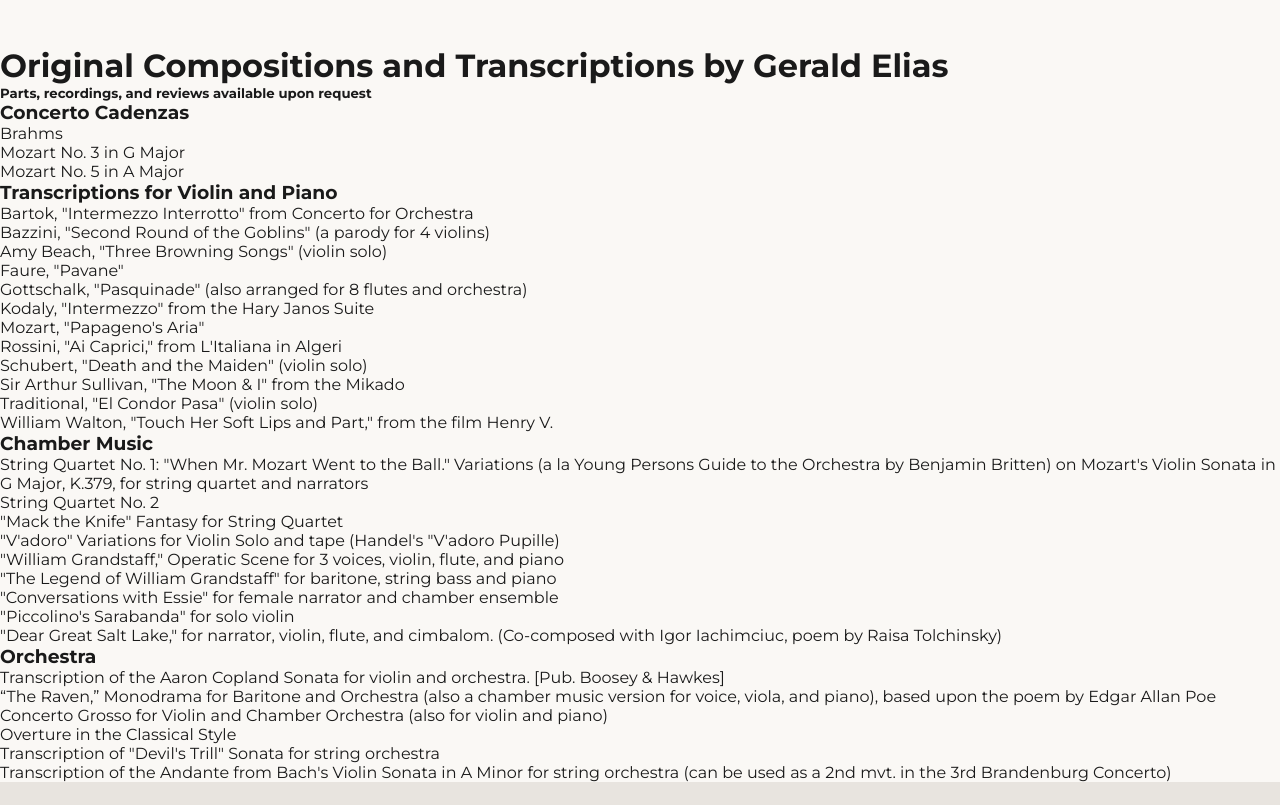
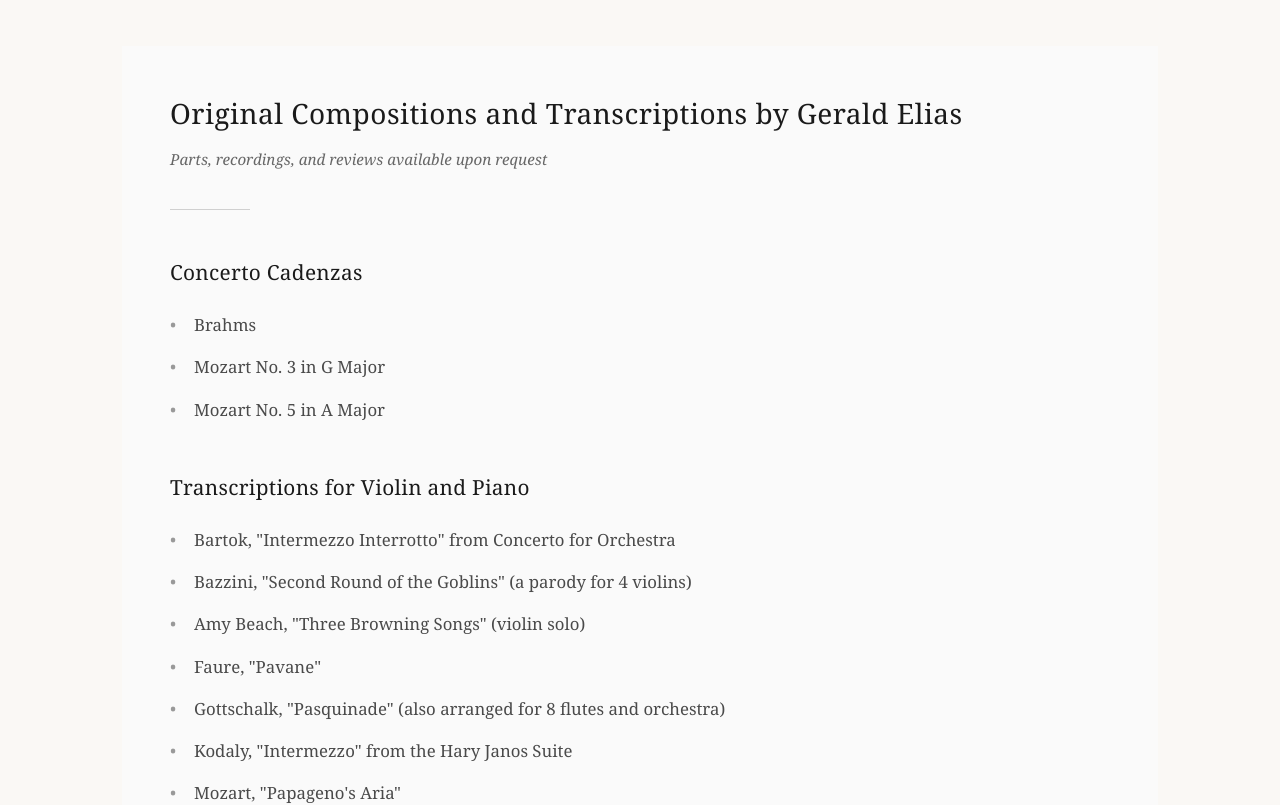
Before and after one commit to konstantinstanmeyer/gerald-elias-new, a Next.js app: page /composing in a window 1280 px wide. Shown: the part 562-1367 px from the top of the page. Built offline with nearby package versions, Linux system fonts and the light colour scheme; a web font is replaced by a local one.

Commit message:
composition page css + jsx modernization

```diff
--- a/app/composing/page.js
+++ b/app/composing/page.js
@@ -3,9 +3,10 @@
 
 export default function Composing(){
     return (
-        <div id="composing">
-            <Landing name="Composing" imageUrl="composing.jpeg" />
-            <div id="composing-content">
+        <main id="composing">
+            <Landing name="Composing" imageUrl="/composing.jpeg" />
+
+            <section id="composing-content">
                 <div className="composition-card">
                     <h1 className="composition-header">Original Compositions and Transcriptions by Gerald Elias</h1>
                     <h5>Parts, recordings, and reviews available upon request</h5>
@@ -14,41 +15,54 @@
                     <p>Brahms</p>
                     <p>Mozart No. 3 in G Major</p>
                     <p className="section-bottom">Mozart No. 5 in A Major</p>
-
                     <h3>Transcriptions for Violin and Piano</h3>
-                    <p>Bartok, &quot;Intermezzo Interrotto&quot; from Concerto for Orchestra</p>
-                    <p>Bazzini, &quot;Second Round of the Goblins&quot; (a parody for 4 violins)</p>
-                    <p>Amy Beach, "Three Browning Songs"  (violin solo)</p>
-                    <p>Faure, &quot;Pavane&quot;</p>
-                    <p>Gottschalk, &quot;Pasquinade&quot; (also arranged for 8 flutes and orchestra)</p>
-                    <p>Kodaly, &quot;Intermezzo&quot; from the Hary Janos Suite</p>
-                    <p>Mozart, &quot;Papageno&#39;s Aria&quot;</p>
-                    <p>Rossini, &quot;Ai Caprici,&quot; from L&#39;Italiana in Algeri</p>
-                    <p>Schubert, &quot;Death and the Maiden&quot; (violin solo)</p>
-                    <p>Sir Arthur Sullivan, &quot;The Moon &amp; I&quot; from the Mikado</p>
-                    <p>Traditional, &quot;El Condor Pasa&quot; (violin solo)</p>
-                    <p className="section-bottom">William Walton, &quot;Touch Her Soft Lips and Part,&quot; from the film Henry V.</p>
-
+                    <p>Bartok, "Intermezzo Interrotto" from Concerto for Orchestra</p>
+                    <p>Bazzini, "Second Round of the Goblins" (a parody for 4 violins)</p>
+                    <p>Amy Beach, "Three Browning Songs" (violin solo)</p>
+                    <p>Faure, "Pavane"</p>
+                    <p>Gottschalk, "Pasquinade" (also arranged for 8 flutes and orchestra)</p>
+                    <p>Kodaly, "Intermezzo" from the Hary Janos Suite</p>
+                    <p>Mozart, "Papageno's Aria"</p>
+                    <p>Rossini, "Ai Caprici," from L'Italiana in Algeri</p>
+                    <p>Schubert, "Death and the Maiden" (violin solo)</p>
+                    <p>Sir Arthur Sullivan, "The Moon & I" from the Mikado</p>
+                    <p>Traditional, "El Condor Pasa" (violin solo)</p>
+                    <p className="section-bottom">William Walton, "Touch Her Soft Lips and Part," from the film Henry V.</p>
                     <h3>Chamber Music</h3>
-                    <p>String Quartet No. 1: &quot;When Mr. Mozart Went to the Ball.&quot; Variations (a la Young Persons Guide to the Orchestra by Benjamin Britten) on Mozart&#39;s Violin Sonata in G Major, K.379, for string quartet and narrators</p>
+                    <p>
+                        String Quartet No. 1: "When Mr. Mozart Went to the Ball." Variations (a la
+                        Young Persons Guide to the Orchestra by Benjamin Britten) on Mozart's Violin
+                        Sonata in G Major, K.379, for string quartet and narrators
+                    </p>
                     <p>String Quartet No. 2</p>
-                    <p>&quot;Mack the Knife&quot; Fantasy for String Quartet</p>
-                    <p>&quot;V&#39;adoro&quot; Variations for Violin Solo and tape (Handel&#39;s &quot;V&#39;adoro Pupille)</p>
-                    <p>&quot;William Grandstaff,&quot; Operatic Scene for 3 voices, violin, flute, and piano</p>
-                    <p>&quot;The Legend of William Grandstaff&quot; for baritone, string bass and piano</p>
-                    <p>&quot;Conversations with Essie&quot; for female narrator and chamber ensemble</p>
-                    <p>&quot;Piccolino&#39;s Sarabanda&quot; for solo violin</p>
-
-                    <p className="section-bottom">"Dear Great Salt Lake," for narrator, violin, flute, and cimbalom. (Co-composed with Igor Iachimciuc, poem by Raisa Tolchinsky)</p>
+                    <p>"Mack the Knife" Fantasy for String Quartet</p>
+                    <p>"V'adoro" Variations for Violin Solo and tape (Handel's "V'adoro Pupille)</p>
+                    <p>"William Grandstaff," Operatic Scene for 3 voices, violin, flute, and piano</p>
+                    <p>"The Legend of William Grandstaff" for baritone, string bass and piano</p>
+                    <p>"Conversations with Essie" for female narrator and chamber ensemble</p>
+                    <p>"Piccolino's Sarabanda" for solo violin</p>
+                    <p className="section-bottom">
+                        "Dear Great Salt Lake," for narrator, violin, flute, and cimbalom.
+                        (Co-composed with Igor Iachimciuc, poem by Raisa Tolchinsky)
+                    </p>
                     <h3>Orchestra</h3>
-                    <p>Transcription of the Aaron Copland Sonata for violin and orchestra. [Pub. Boosey &amp; Hawkes]</p>
-                    <p>“The Raven,” Monodrama for Baritone and Orchestra (also a chamber music version for voice, viola, and piano), based upon the poem by Edgar Allan Poe</p>
+                    <p>
+                        Transcription of the Aaron Copland Sonata for violin and orchestra.
+                        [Pub. Boosey & Hawkes]
+                    </p>
+                    <p>
+                        "The Raven," Monodrama for Baritone and Orchestra (also a chamber music version
+                        for voice, viola, and piano), based upon the poem by Edgar Allan Poe
+                    </p>
                     <p>Concerto Grosso for Violin and Chamber Orchestra (also for violin and piano)</p>
                     <p>Overture in the Classical Style</p>
-                    <p>Transcription of &quot;Devil&#39;s Trill&quot; Sonata for string orchestra</p>
-                    <p>Transcription of the Andante from Bach&#39;s Violin Sonata in A Minor for string orchestra (can be used as a 2nd mvt. in the 3rd Brandenburg Concerto)</p>
+                    <p>Transcription of "Devil's Trill" Sonata for string orchestra</p>
+                    <p>
+                        Transcription of the Andante from Bach's Violin Sonata in A Minor for string
+                        orchestra (can be used as a 2nd mvt. in the 3rd Brandenburg Concerto)
+                    </p>
                 </div>
-            </div>
-        </div>
+            </section>
+        </main>
     )
 }
--- a/app/globals.css
+++ b/app/globals.css
@@ -1077,6 +1077,86 @@
   font-style: normal;
 }
 
+#composing {
+  width: 100%;
+  background-color: var(--color-cream);
+}
+
+#composing-content {
+  padding: 0rem 2rem;
+  max-width: 1100px;
+  margin: 0 auto;
+  display: flex;
+  flex-direction: column;
+  padding-bottom: var(--space-2xl);
+}
+
+.composition-card {
+  background-color: #fafafa;
+  padding: 3rem;
+}
+
+.composition-header {
+  font-family: 'Georgia', serif;
+  font-size: 1.75rem;
+  font-weight: 400;
+  color: #1a1a1a;
+  margin-bottom: 1rem;
+  letter-spacing: 0.5px;
+  line-height: 1.4;
+}
+
+.composition-card h5 {
+  font-family: 'Georgia', serif;
+  font-size: 0.95rem;
+  font-weight: 400;
+  color: #666666;
+  font-style: italic;
+  margin-bottom: 2.5rem;
+}
+
+.composition-divider {
+  width: 80px;
+  height: 1px;
+  background-color: #d0d0d0;
+  margin: 2.5rem 0 3rem;
+}
+
+.composition-card h3 {
+  font-family: 'Georgia', serif;
+  font-size: 1.3rem;
+  font-weight: 500;
+  color: #1a1a1a;
+  margin-top: 3rem;
+  margin-bottom: 1.5rem;
+  letter-spacing: 0.3px;
+}
+
+.composition-card h3:first-of-type {
+  margin-top: 0;
+}
+
+.composition-card p {
+  font-family: 'Georgia', serif;
+  font-size: 1.05rem;
+  line-height: 1.8;
+  color: #4a4a4a;
+  margin-bottom: 0.75rem;
+  padding-left: 1.5rem;
+  position: relative;
+}
+
+.composition-card p::before {
+  content: "•";
+  position: absolute;
+  left: 0;
+  color: #999999;
+}
+
+.composition-card p.section-bottom {
+  margin-bottom: 0;
+}
+
 @media (max-width: 480px) {
   #concerts-content {
     padding: 2rem 1rem;
```
